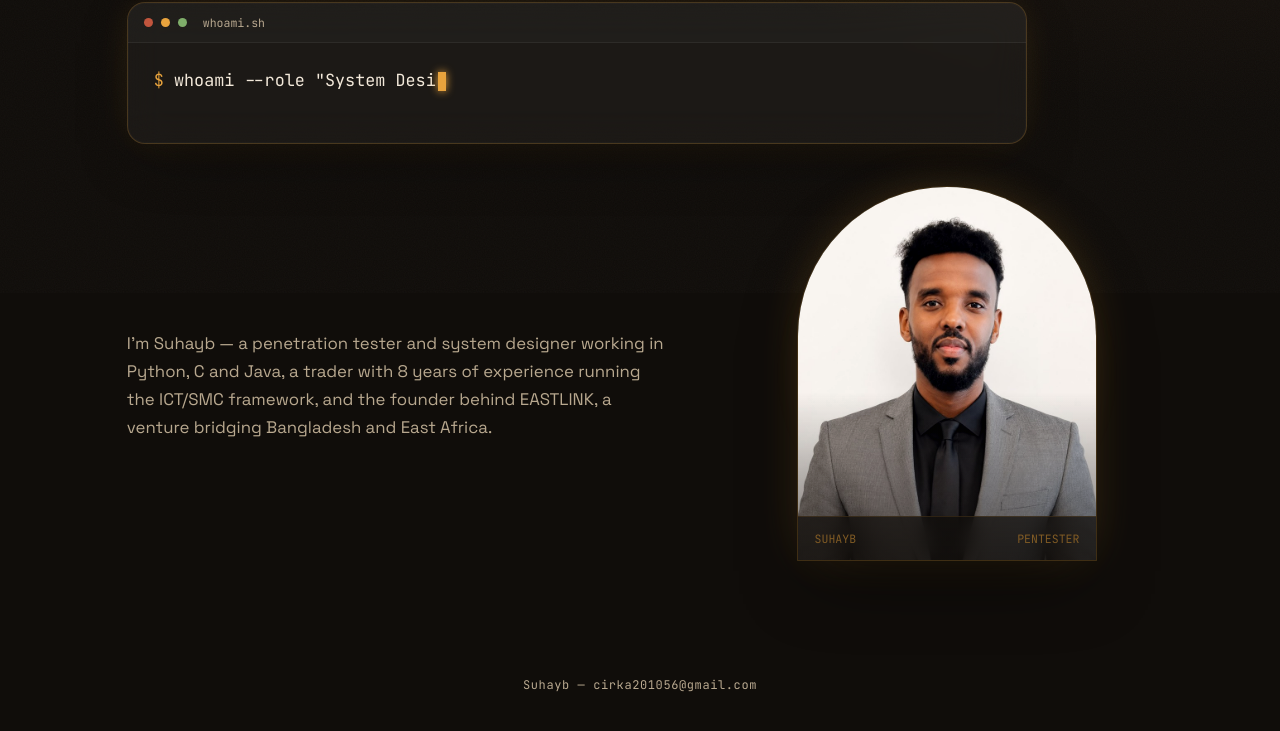
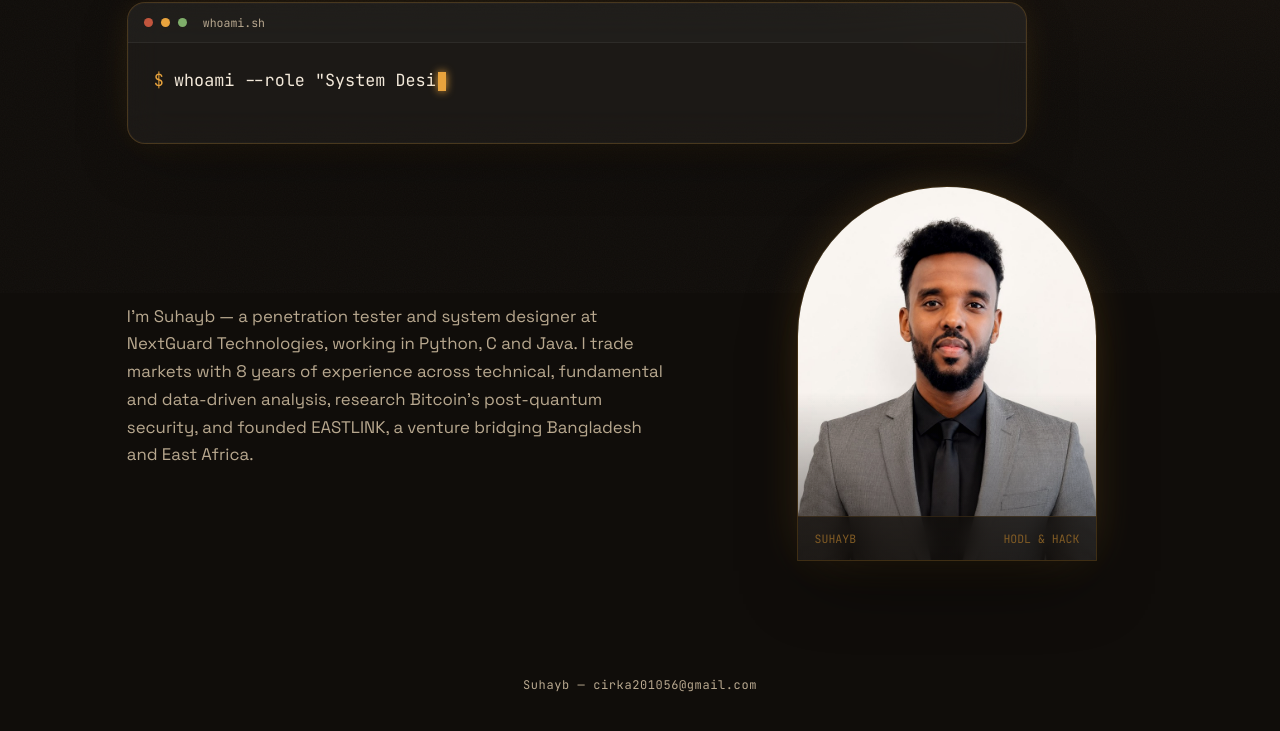
Before and after one commit to SuhaybOsman/suhaybosman.github.io, a plain HTML site: page index.html in a window 1280 px wide. Shown: the part 507-1238 px from the top of the page. Drawn offline with Linux system fonts and the light colour scheme.

Commit message:
Add files via upload

```diff
--- a/index.html
+++ b/index.html
@@ -53,7 +53,7 @@
     </div>
 
     <div class="hero-content">
-      <p class="lead">I'm Suhayb — a penetration tester and system designer working in Python, C and Java, a trader with 8 years of experience running the ICT/SMC framework, and the founder behind EASTLINK, a venture bridging Bangladesh and East Africa.</p>
+      <p class="lead">I'm Suhayb — a penetration tester and system designer at NextGuard Technologies, working in Python, C and Java. I trade markets with 8 years of experience across technical, fundamental and data-driven analysis, research Bitcoin's post-quantum security, and founded EASTLINK, a venture bridging Bangladesh and East Africa.</p>
 
       <div class="hero-photo-wrap">
         <div class="hero-photo-glow"></div>
@@ -61,7 +61,7 @@
           <img src="profile-photo.jpg" alt="Suhayb">
           <div class="hero-photo-tag">
             <span>SUHAYB</span>
-            <span>PENTESTER</span>
+            <span>HODL &amp; HACK</span>
           </div>
         </div>
       </div>
```
Also changed, not shown: 1 other file.
